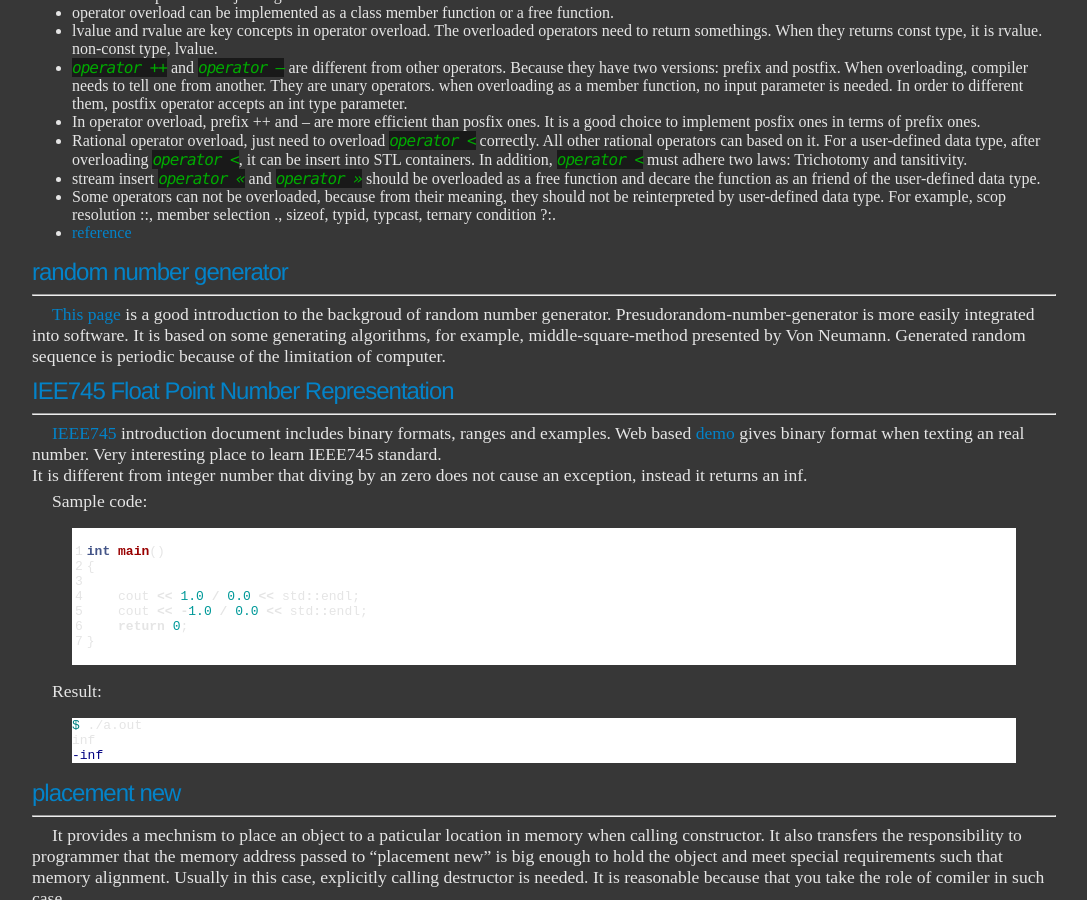
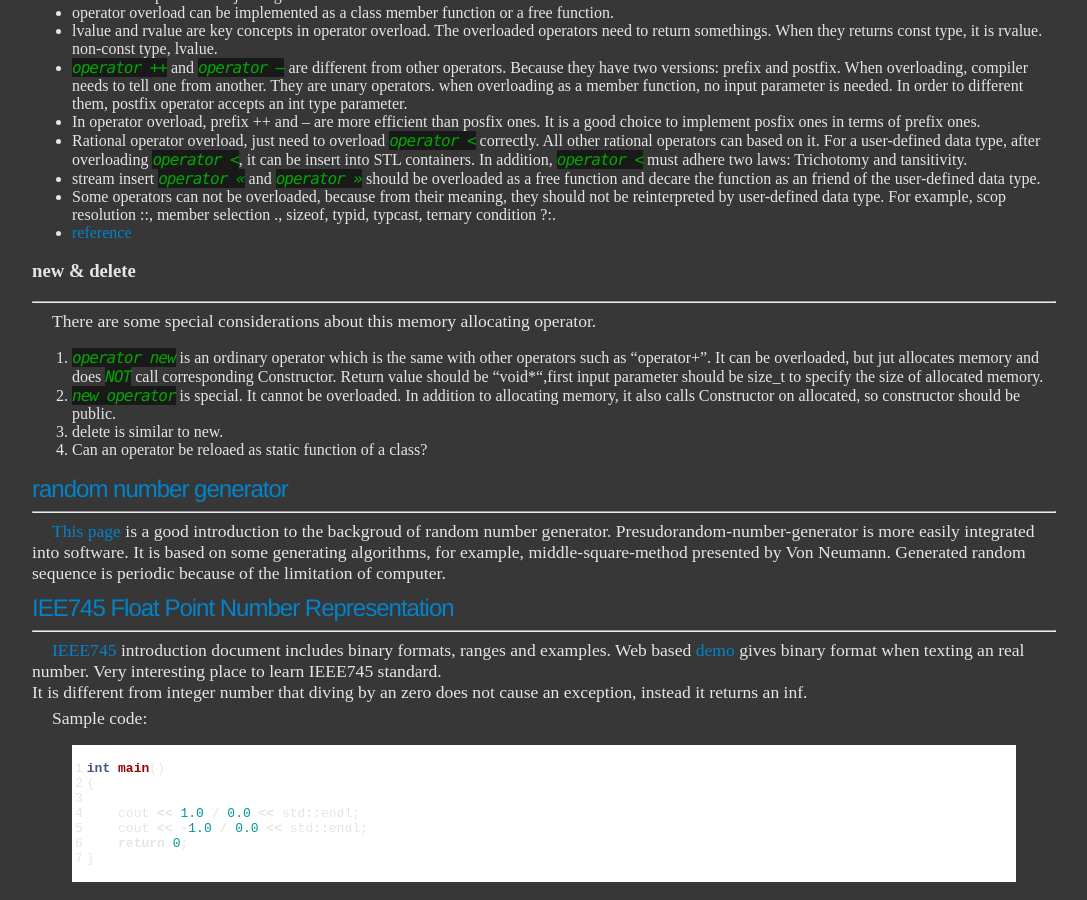
Before and after one commit to ychding11/ychding11.github.io, a Jekyll site: the page built from _posts/2015-03-28-Languages-Resources.md, in a window 1280 px wide and 900 px high, scrolled down 5238 px. Shown: the whole window, without its empty margins (96-1183 px from the left). Built offline with Jekyll 4.4.1, drawn with Linux system fonts in a browser that asks for light colours.

Commit message:
add operator.

```diff
--- a/_posts/2015-03-28-Languages-Resources.md
+++ b/_posts/2015-03-28-Languages-Resources.md
@@ -375,6 +375,19 @@ operator overload can lead to more readable and maintainable code.
   by user-defined data type. For example, scop resolution ::, member selection ., sizeof, typid, typcast, ternary condition ?:.
 - [reference](http://www.keithschwarz.com/cs106l/fall2010/course-reader/Ch10_OperatorOverloading.pdf)
 
+### new & delete
+----
+There are some special considerations about this memory allocating operator.
+
+1. *operator new* is an ordinary operator which is the same with other operators such as "operator+".
+   It can be overloaded, but jut allocates memory and does *NOT* call corresponding Constructor.
+   Return value should be "void*",first input parameter should be size_t to specify the size of allocated
+   memory.
+2. *new operator* is special. It cannot be overloaded. In addition to allocating memory, it also calls
+   Constructor on allocated, so constructor should be public.
+3. delete is similar to new.
+4. Can an operator be reloaed as static function of a class?
+
 ## random number generator
 ----------
 
```
